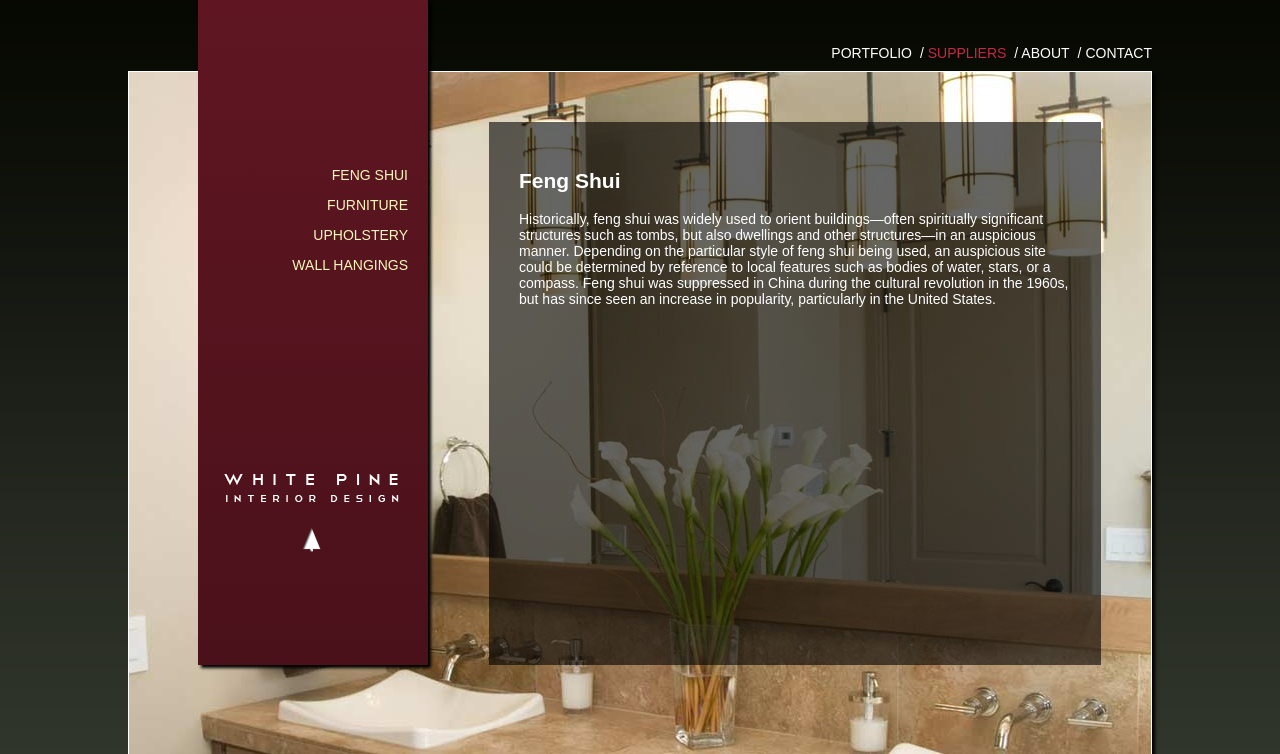
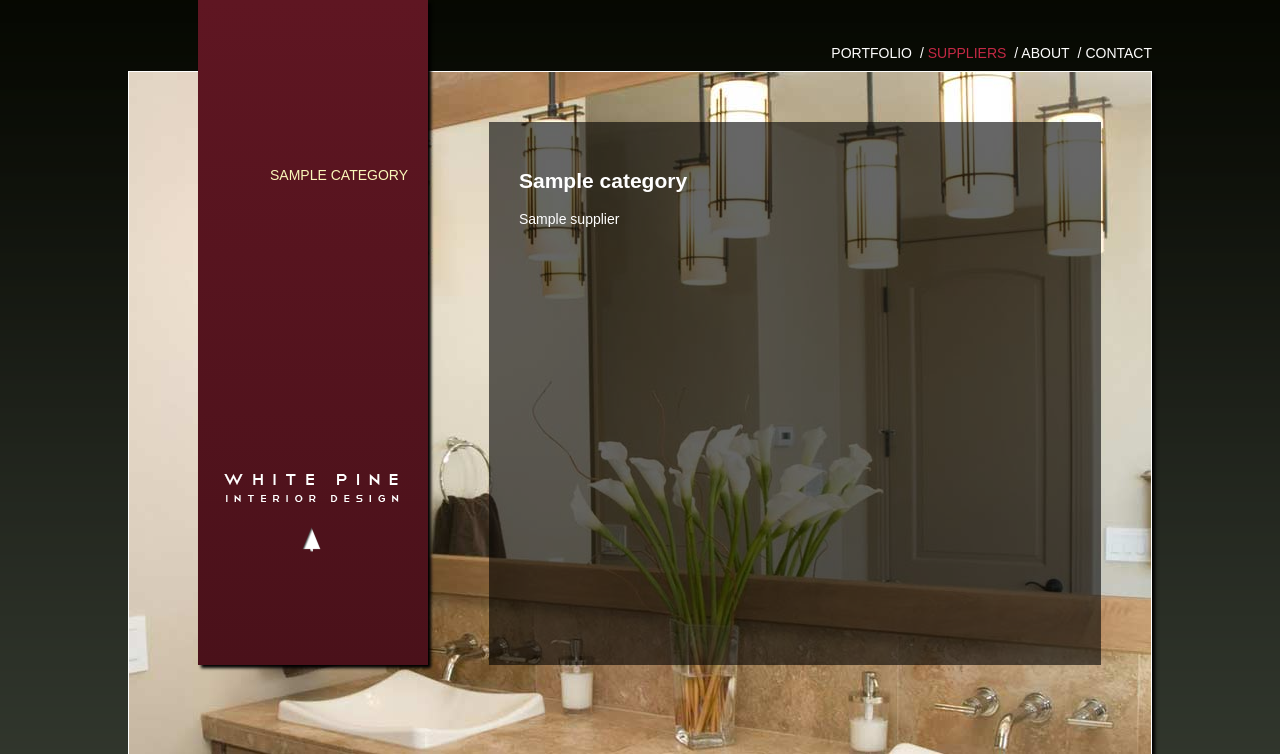
Before and after one commit to jaketrent/whitepine, a Django app: template whitepine/templates/supplier.html in a window 1280 px wide. Shown: the top 754 px of the page. Run offline with Django 3.2, Linux system fonts and the light colour scheme; tables that the repository leaves empty hold one stand-in row (values such as "Sample post"); the template is opened without the code that fills it: values that come from a table or form of the project are taken from there, most other values are stand-ins (such as "Sample title", 1, 10 or a date in 2020); parts of the project's set-up code (start-up, migrations or seed data) failed here and were passed over; some libraries are stand-ins or nearby versions.

Commit message:
show list of suppliers

```diff
--- a/whitepine/static-files/css/wp.css
+++ b/whitepine/static-files/css/wp.css
@@ -215,18 +215,18 @@ footer ul li {
 
 
 /*** suppliers ***/
-.service-menu {
+.supplier-menu {
   position: absolute;
   right: 20px;
   top: 160px;
   list-style: none;
 }
-.service-menu li {
+.supplier-menu li {
   display: block;
   line-height: 30px;
   text-transform: uppercase;
 }
-.service-menu li a {
+.supplier-menu li a {
   font-size: 14px;
   text-align: right;
   display: block;
@@ -234,9 +234,14 @@ footer ul li {
   text-decoration: none;
   padding-left: 15px;
 }
-.service-menu li a:hover:before {
+.supplier-menu li a:hover:before {
   content: "\2192\00a0";
 }
-.service {
+.supplier {
   display: none;
+  margin-top: 10px;
 }
+.supplier a:hover {
+  color: #faf8ba;
+  text-decoration: underline;
+}
--- a/whitepine/supplier/views.py
+++ b/whitepine/supplier/views.py
@@ -3,6 +3,8 @@ from django.template import RequestContext
 from whitepine.supplier.models import Supplier, Category
 
 def list(request):
-  suppliers = Supplier.objects.all()
-  categories = Category.objects.all()
+  suppliers = Supplier.objects.all().order_by('title')
+  categories = Category.objects.all().order_by('title')
+  if (len(categories) > 0):
+    first_cat = categories[0]
   return render_to_response("supplier.html", locals(), context_instance=RequestContext(request))
--- a/whitepine/templates/supplier.html
+++ b/whitepine/templates/supplier.html
@@ -5,70 +5,21 @@
 {% block services_cls %}active{% endblock %}
 
 {% block ribbon-content %}
-  <ul class="service-menu">
-    <li><a href="javascript:void(0);" id="fs-menu">Feng Shui</a></li>
-    <li><a href="javascript:void(0);" id="f-menu">Furniture</a></li>
-    <li><a href="javascript:void(0);" id="u-menu">Upholstery</a></li>
-    <li><a href="javascript:void(0);" id="w-menu">Wall Hangings</a></li>
+  <ul class="supplier-menu">
+    {% for cat in categories %}
+      <li><a href="#" id="{{ cat.title_slug }}">{{ cat.title }}</a></li>
+    {% endfor %}
   </ul>
 {% endblock %}
 
 {% block canvas %}
   <div class="overlay">
-    <div class="service" id="fs-content">
-      <h2>Feng Shui</h2>
-      <p>
-        Historically, feng shui was widely used to orient buildings—often spiritually significant structures such as
-        tombs, but also dwellings and other structures—in an auspicious manner. Depending on the particular style of
-        feng shui being used, an auspicious site could be determined by reference to local features such as bodies of
-        water, stars, or a compass. Feng shui was suppressed in China during the cultural revolution in the 1960s, but
-        has since seen an increase in popularity, particularly in the United States.
-      </p>
-    </div>
-    <div class="service" id="f-content">
-      <h2>Furniture</h2>
-      <p>
-        The first three-quarters of the twentieth century are often seen as the march towards Modernism. Art Deco, De
-        Stijl, Bauhaus, Wiener Werkstätte, and Vienna Secession designers all worked to some degree within the Modernist
-        idiom. Born from the Bauhaus and Art Deco/Streamline styles came the post WWII "Mid-Century Modern" style using
-        materials developed during the war including lamenated plywood, plastics and fiberglass. Prime examples include
-        furniture designed by George Nelson Associates, Charles and Ray Eames, Paul McCobb, Florence Knoll, Harry
-        Bertoia, Eero Saarinen, Harvey Probber, Vladamir Kagan, Finn Juhl, Arne Jacobsen, and others. Postmodern design,
-        intersecting the Pop art movement, gained steam in the 1960s and 70s, promoted in the 80s by groups such as the
-        Italy-based Memphis movement. Transitional furniture is intended to fill a place between Traditional and Modern
-        tastes.
-      </p>
-    </div>
-    <div class="service" id="u-content">
-      <h2>Upholstery</h2>
-      <p>
-        Upholstery is the work of providing furniture, especially seats, with padding, springs, webbing, and fabric or
-        leather covers. The word upholstery comes from the Middle English words up and holden, meaning to hold up. The
-        term is applied to domestic furniture and also to automobiles, airplanes and boats. A person who works with
-        upholstery is called an upholsterer; an apprentice upholsterer is sometimes called an outsider or trimmer.
-        Traditional upholstery uses old methods and materials, coil springs (post-1850), animal hair (horse, hog & cow),
-        coir, straw and hay, hessians, linen scrims, wadding, etc., and is done by hand, building each layer up.
-      </p>
-    </div>
-    <div class="service" id="w-content">
-      <h2>Wall Hangings</h2>
-      <p>
-        Different muralists tend to become experts in their preferred medium and application, whether that be oil
-        paints, emulsion or acrylic paints applied by brush, roller or airbrush/aerosols. Clients will often ask for a
-        particular style and the artist may adjust to the appropriate technique.
-      </p>
-      <p>
-        A consultation usually leads to a detailed design and layout of the proposed mural with a price quote that the
-        client approves before the muralist starts on the work. The area to be painted can be gridded to match the
-        design allowing the image to be scaled accurately step by step. In some cases the design is projected straight
-        onto the wall and traced with pencil before painting begins. Some muralists will paint directly without any
-        prior sketching, preferring the spontaneous technique.
-      </p>
-      <p>
-        Once completed the mural can be given coats of varnish or protective acrylic glaze to protect the work from UV
-        rays and surface damage.
-      </p>
-    </div>
+    <h2 id="cat-title">{{ first_cat.title }}</h2>
+    <ul>
+      {% for supp in suppliers %}
+        <li class="supplier {{ supp.category.title_slug }}"><a href="{{ supp.website }}" target="_blank">{{ supp.title }}</a></li>
+      {% endfor %}
+    </ul>
   </div>
   <img src="{{ STATIC_URL }}img/sample3.jpg" />
 {% endblock %}
@@ -77,13 +28,13 @@
   {{ block.super }}
   <script type="text/javascript">
     $(function () {
-      $(".service-menu a").bind("click", function () {
-        $(".service").hide();
-        var id = $(this).attr("id");
-        var sub = id.substring(0,id.indexOf("-menu"));
-        var content = sub + "-content";
-        $("#" + content).show();
-      }).first().trigger("click");
+      $('.supplier-menu a').bind('click', function () {
+        $('.supplier').hide();
+        var catId = $(this).attr('id');
+        $('.supplier.' + catId).show();
+        $('#cat-title').html($(this).html());
+        return false;
+      }).first().trigger('click');
     });
   </script>
 {% endblock %}
```
